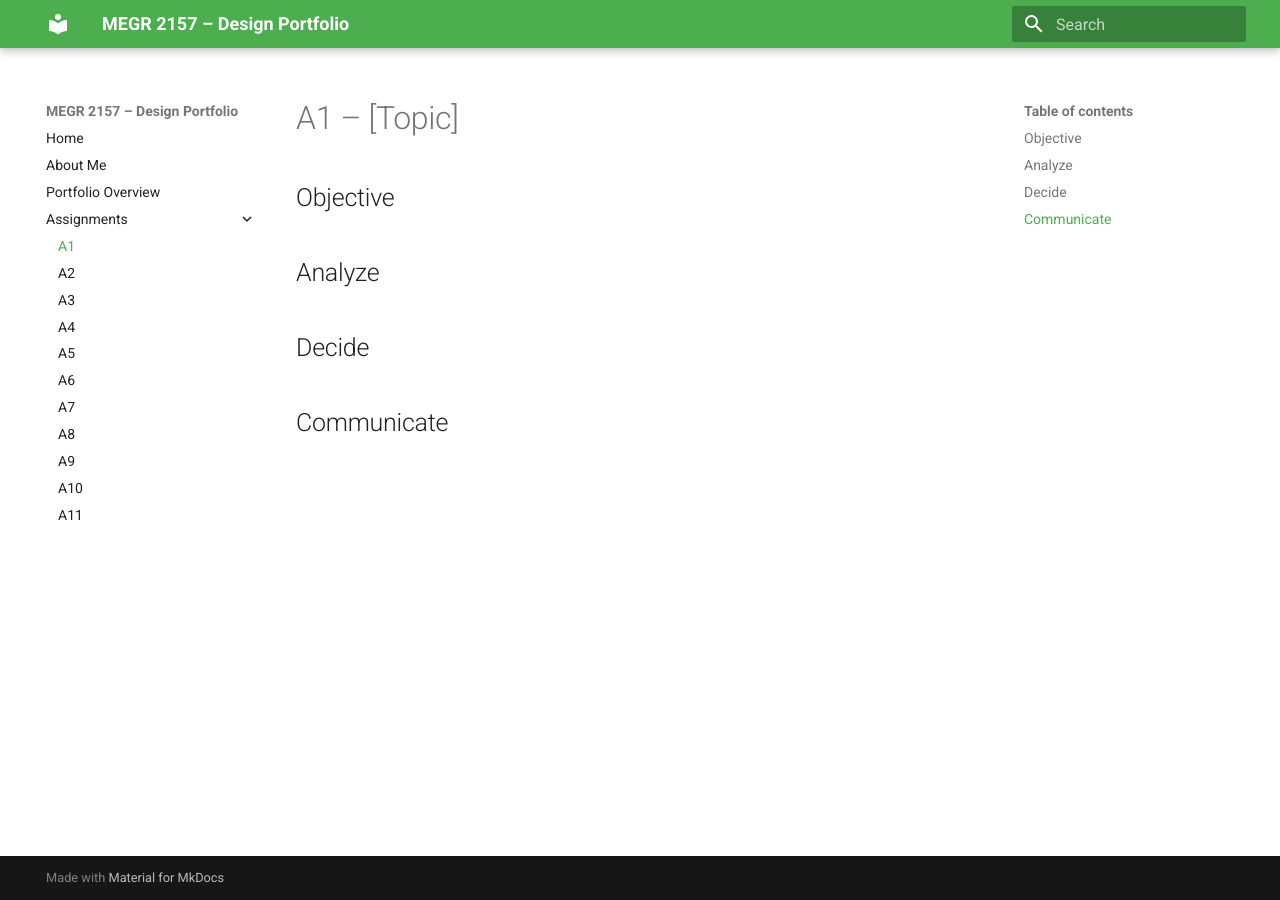
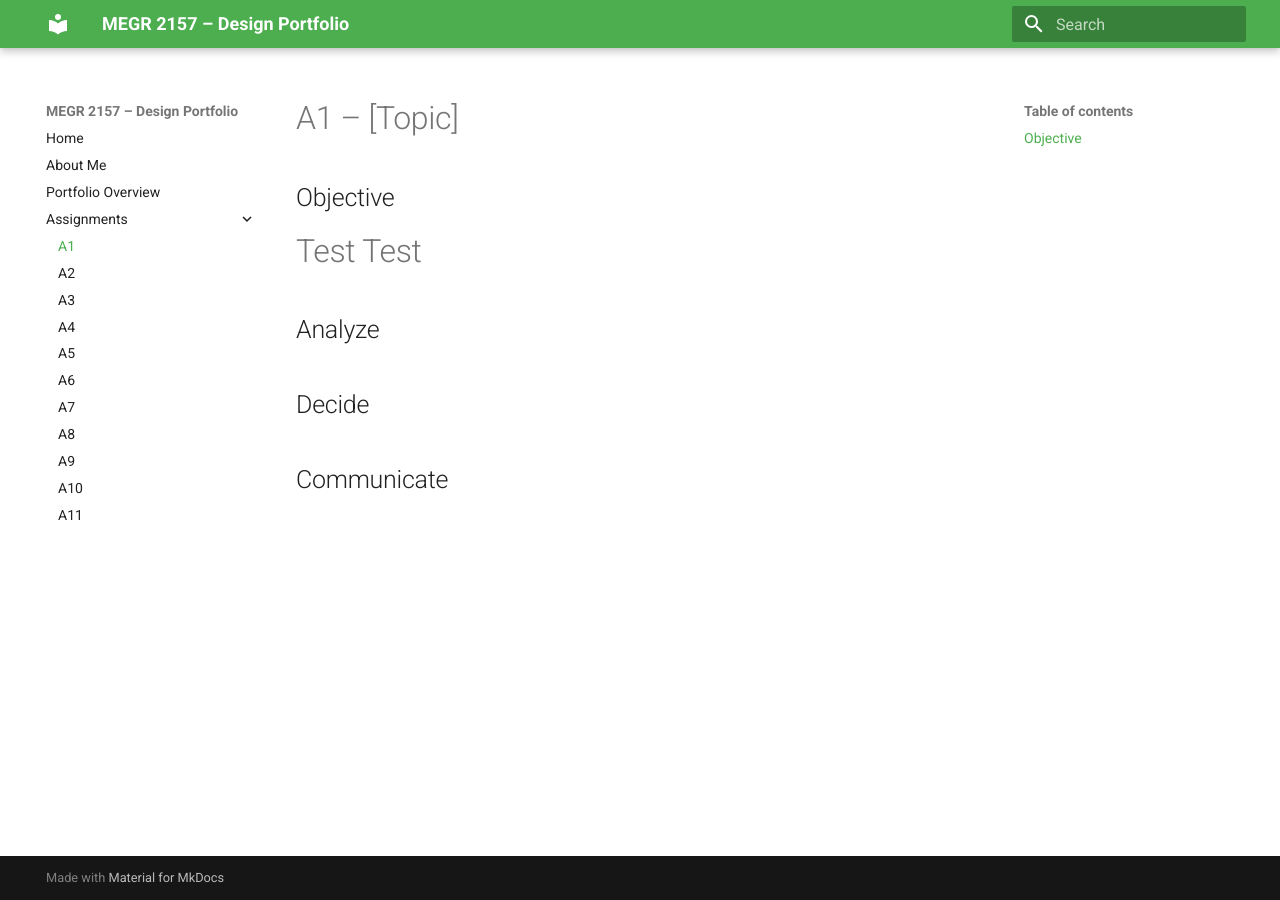
Before and after one commit to Jmswanchara/megr2156-portfolio, an MkDocs documentation site: the page built from docs/assignments/A01/index.md, in a window 1280 px wide. Built offline with MkDocs 1.6.1 and Material for MkDocs 9.7.7, drawn with Linux system fonts in a browser that asks for light colours.

Commit message:
Add 'Test Test' section to A1 assignment

```diff
--- a/docs/assignments/A01/index.md
+++ b/docs/assignments/A01/index.md
@@ -2,6 +2,7 @@
 
 ## Objective
 
+# Test Test
 
 ## Analyze
 
```
